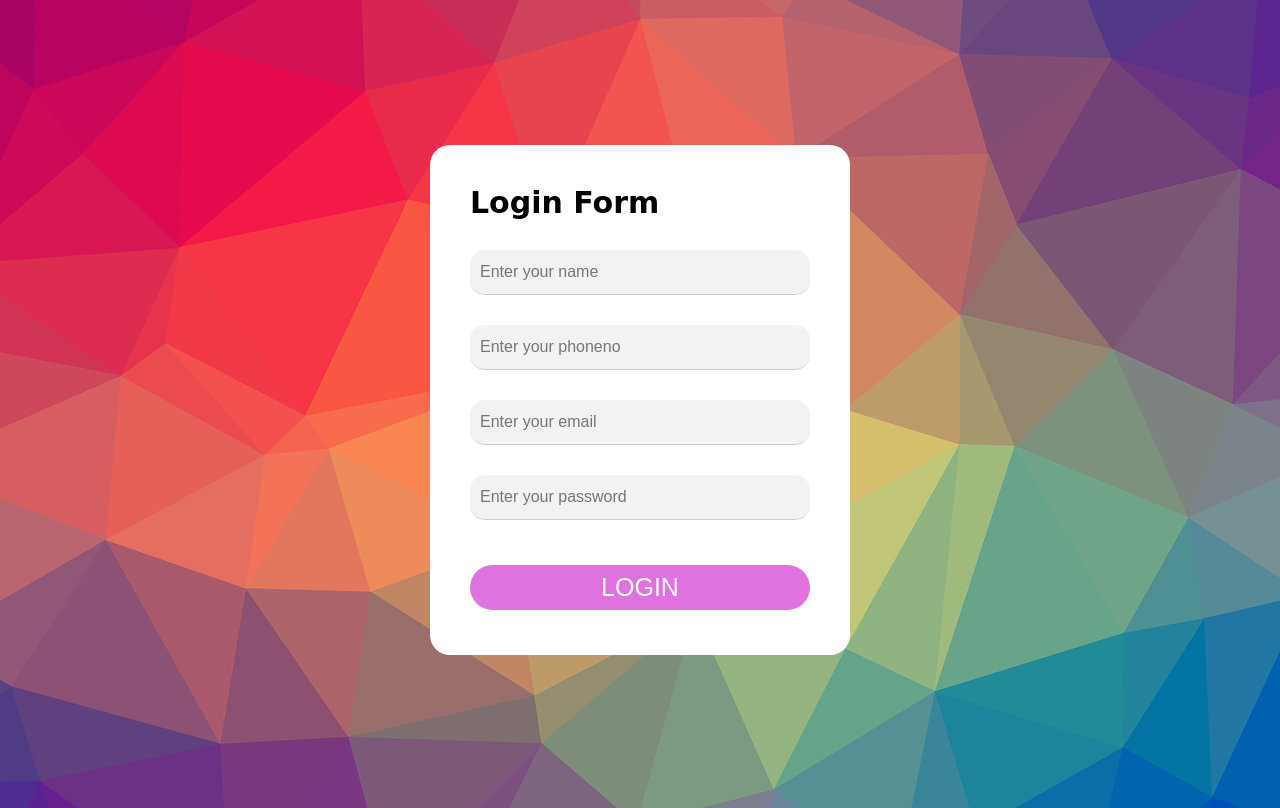
After one commit to Husain-Bharmal/Django_Mindweb, a Django app: page /login in a window 1280 px wide. The commit adds this page. Run offline with Django 4.2, Linux system fonts and the light colour scheme.

Commit message:
login form ka banaya h

```diff
--- a/mind_web/urls.py
+++ b/mind_web/urls.py
@@ -16,4 +16,5 @@ urlpatterns = [
     path('divide',views.divide, name='divide'),
     path('alpha-game',views.alphagame, name='alpha-game'),
     path('alpha-song',views.alphasong, name='alpha-song'),
+    path('login',views.login, name='login'),
 ]
--- a/mind_web/views.py
+++ b/mind_web/views.py
@@ -39,3 +39,6 @@ def alphagame(request):
 
 def alphasong(request):
     return render(request, 'alpha-song.html')
+
+def login(request):
+    return render(request,'login_page.html')
--- /dev/null
+++ b/static/css_files/login_page.css
@@ -0,0 +1,83 @@
+body{
+    background-image: url('/static/assets/INDEX/colors.png');
+    font-family: 'Luckiest Guy', cursive;
+    background-attachment: fixed;
+    background-repeat: repeat;
+    background-size: cover;
+    background-position: center;
+}
+
+.login_popup {
+    width: 100%;
+    height: 100%;
+    padding: 0 10px;
+  }
+
+  .login_popup .box {
+    background-color: #fff;
+    z-index: 10;
+    padding: 0 10px;
+    width: 400px;
+    height: 510px;
+    border-radius: 20px;
+    position: absolute;
+    left: 50%;
+    top: 50%;
+    transform: translate(-50%, -50%);
+    transition: all 1s ease-in-out;
+  }
+
+
+  .login_popup .box .form {
+    padding: 40px 30px;
+  }
+
+  .login_popup .box .form h1 {
+    color: #000;
+    font-size: 30px;
+    margin: 0 0 30px;
+  }
+
+  .popup_input {
+    height: 45px;
+    margin-bottom: 30px;
+    width: 100%;
+    border: none;
+    /* border: 2px solid black; */
+    border-bottom: 1px solid #ccc;
+    font-size: 1px;
+    color: #db4040cc;
+    border-radius: 15px;
+    padding: 10px;
+    background-color: #f2f2f2;
+
+  }
+
+  .popup_input:hover {
+    border: 2px solid black;
+  }
+
+  input[type="text"],
+  input[type="email"],
+  input[type="password"] {
+
+    font-size: 16px;
+  }
+
+  .popup_input:focus {
+    outline: none;
+  }
+
+  .btn {
+    width: 100%;
+    background-color: rgb(223, 114, 223);
+    ;
+    margin-top: 15px;
+    height: 45px;
+    border-radius: 25px;
+    font-size: 25px;
+    border: none;
+    text-transform: uppercase;
+    cursor: pointer;
+    color: #fff;
+  }
--- /dev/null
+++ b/templates/login_page.html
@@ -0,0 +1,38 @@
+{% comment %} {% extends 'base.html' %} {% endcomment %}
+{% load static %}
+{% block title %}<title>MIND WEB</title>{% endblock title %}
+{% block cssfile %}
+<link rel="stylesheet" href=" {% static './css_files/login_page.css' %} ">
+{% comment %} <link rel="stylesheet" href=" {% static './css_files/index.css' %} "> {% endcomment %}
+{% endblock cssfile %}
+
+{% block body %}
+<body>
+    <form action="login" method="POST">
+    {% csrf_token %}
+    <div class="login_popup" id="popup_form">
+        <div class="box">
+            <div class="form">
+                <h1>Login Form</h1>
+                <div class="form_group">
+                    <input type="text" placeholder="Enter your name" class="popup_input" name="name">
+                </div>
+                <div class="form_group">
+                    <input type="text" placeholder="Enter your phoneno" class="popup_input" name="phoneno">
+                </div>
+                <div class="form_group">
+                    <input type="text" placeholder="Enter your email" class="popup_input" name ="email">
+                </div>
+                <div class="form_group">
+                    <input type="password" placeholder="Enter your password" class="popup_input" name="password">
+                </div>
+
+                <button class="btn" type="submit">Login</button>
+            </div>
+        </div>
+    </div>
+</form>
+
+</body>
+{% endblock body %}
+{% comment %} <script src=" {% static './js_files/login_page.js' %} "></script> {% endcomment %}
```
Also changed, not shown: static/css_files/index.css (+0 -95 lines), static/js_files/login_page.js (added, +20 -0 lines).
